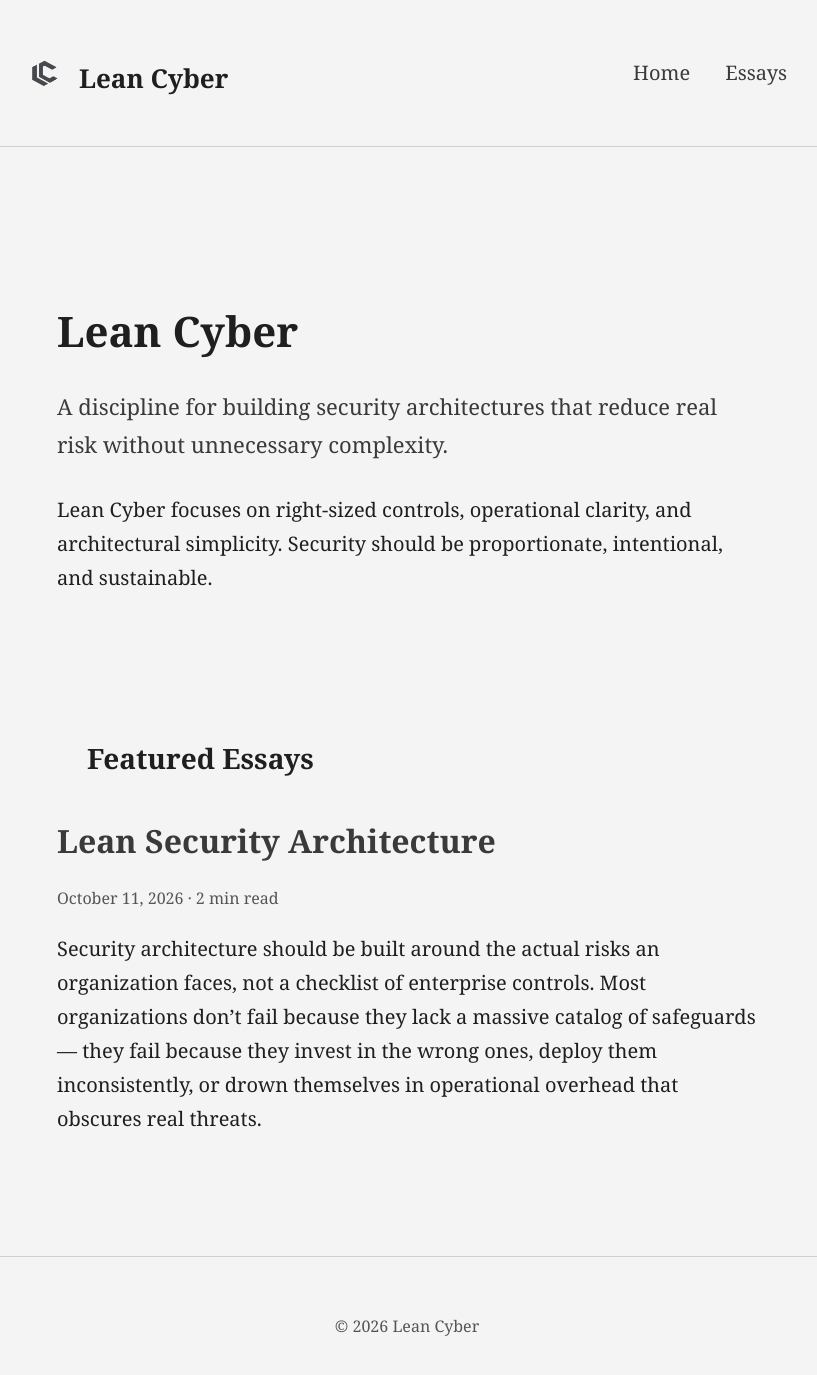
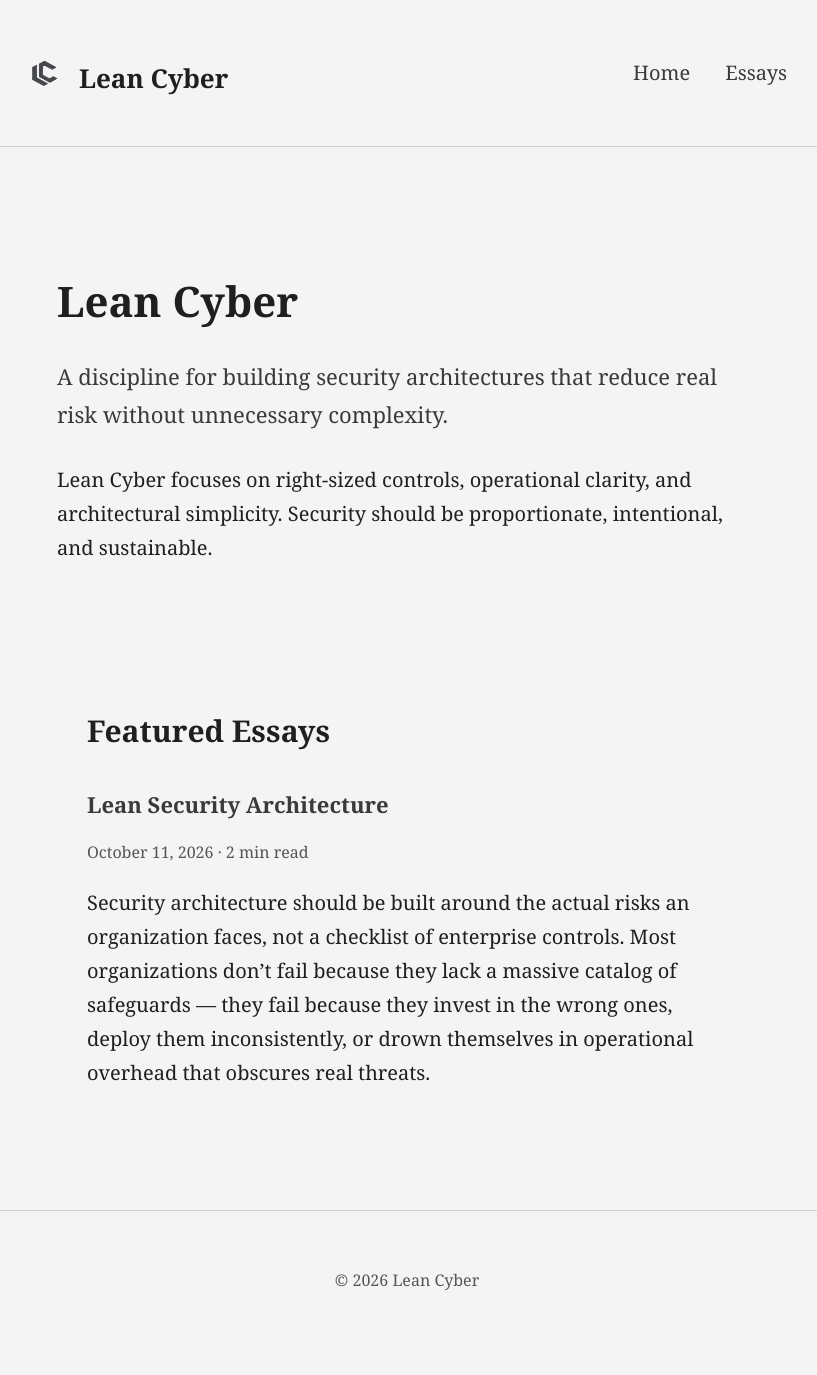
Before and after one commit to Lean-Cyber/lean-cyber.github.io, a Jekyll site: the page built from index.md, in a window 1280 px wide and 1396 px high. Shown: the top 1375 px of the window, without its empty margins (233-1050 px from the left). Built offline with Jekyll 4.4.1, drawn with Linux system fonts in a browser that asks for light colours.

Commit message:
Refactor CSS styles for better layout and readability
Adjusted font sizes and padding for various elements to improve layout.

```diff
--- a/assets/css/style.css
+++ b/assets/css/style.css
@@ -109,7 +109,7 @@ a:hover {
 }
 
 .essay-title {
-  font-size: 32px;
+  font-size: 22px;
   font-weight: 600;
   margin-bottom: 0.5rem;
 }
@@ -128,7 +128,7 @@ a:hover {
 .home-intro {
   max-width: 760px;
   margin: 0 auto;
-  padding: 3rem 1.5rem 2rem;
+  padding: 1.5rem 1.5rem 2rem; /* reduced top padding */
 }
 
 .home-title {
@@ -151,11 +151,12 @@ a:hover {
 
 /* Section Heading */
 .section-heading {
-  font-size: 28px;
-  font-weight: 600;
   margin: 2rem 0 1rem;
   padding: 0 1.5rem;
+  font-size: 30px;
+  font-weight: 600;
 }
+
 /* Featured Essays */
 .home-section {
   max-width: 760px;
@@ -166,3 +167,7 @@ a:hover {
 .home-section .section-heading {
   margin-bottom: 1.5rem;
 }
+
+.home-section .essay-list {
+  padding: 0 1.5rem;
+}
```
